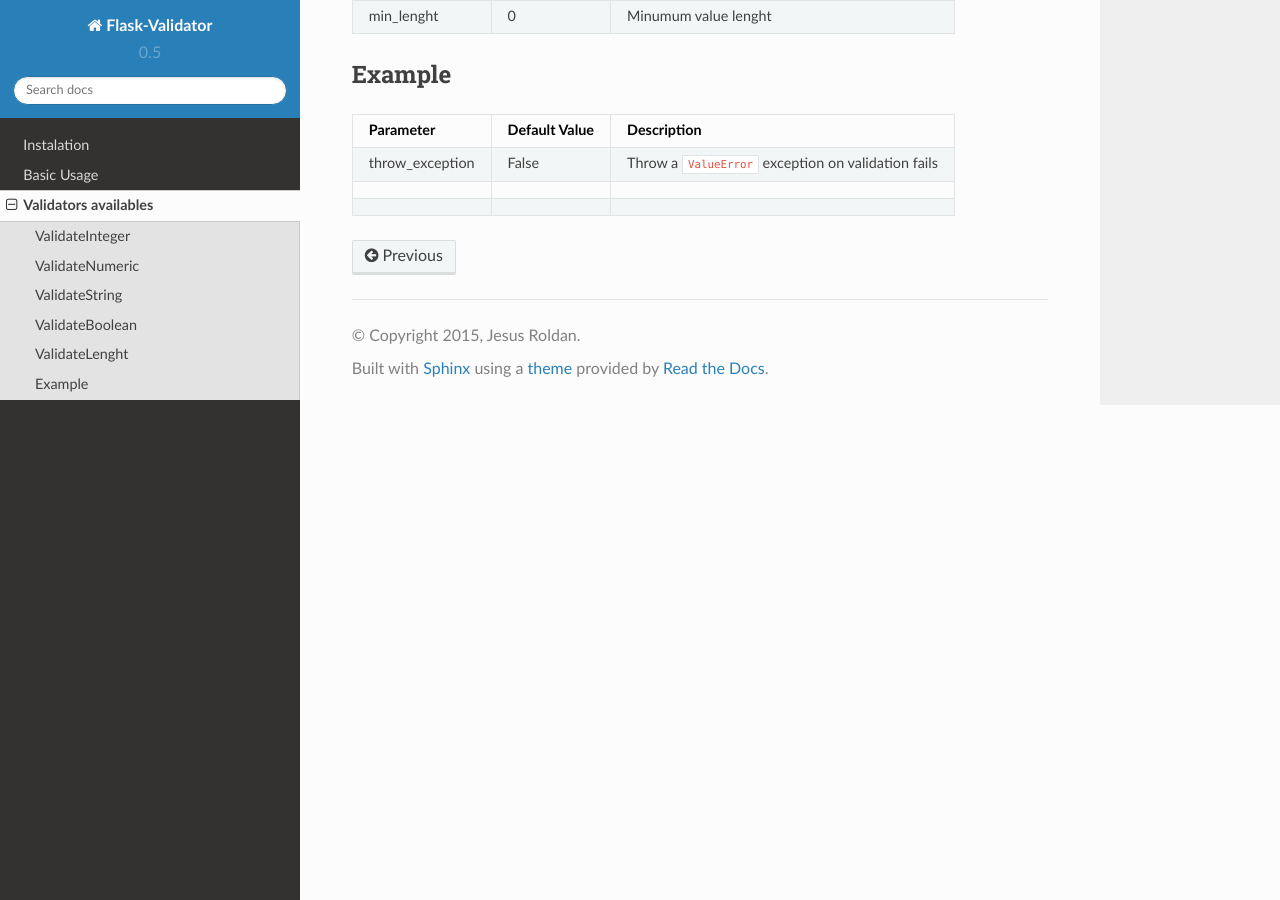
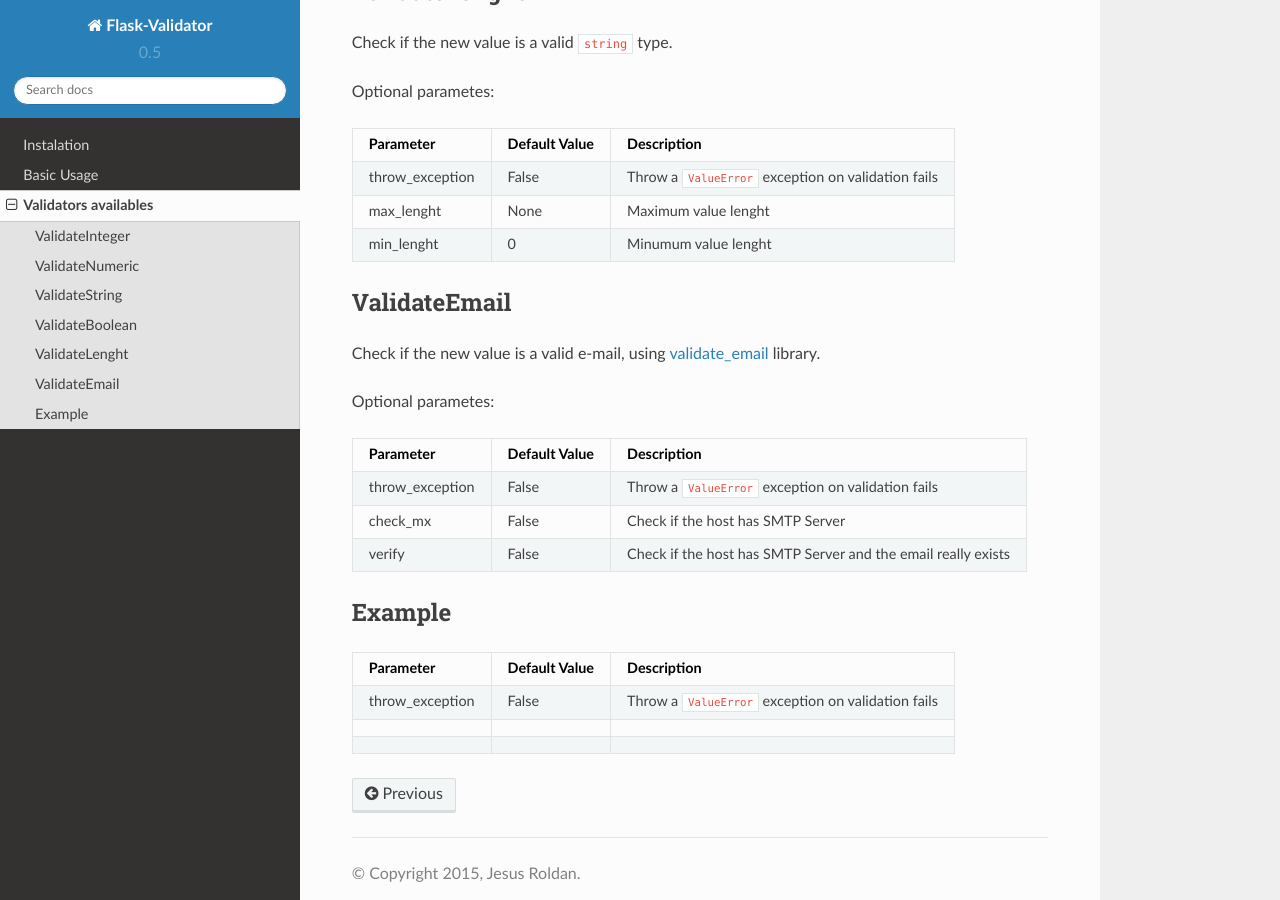
Before and after one commit to xeBuz/Flask-Validator, a Sphinx documentation site: the page built from docs/validators.rst, in a window 1280 px wide and 900 px high, scrolled down 1687 px. Built offline with Sphinx 7.4.7 and the Read the Docs theme 2.0.0, drawn with Linux system fonts in a browser that asks for light colours; some of the changed text lies outside the part shown.

Commit message:
Added ValidateEmail

````diff
--- a/docs/usage.rst
+++ b/docs/usage.rst
@@ -2,7 +2,9 @@
 ====================
 
 
-Basic usage. I strongly recommend the validation using the SQLAlchemy special  directive_ ``__declare_last__``, it occurs after mappings are assumed to be completed and the ‘configure’ step has finished.
+The most performant way to set up your validations is uring the SQLAlchemy special  directive_ ``__declare_last__``, it occurs after mappings are assumed to be completed and the ‘configure’ step has finished.
+With this method, you will create the event one tine, just before the class creation.
+
 The only required argument is the Column to validate.
 
 
--- a/docs/validators.rst
+++ b/docs/validators.rst
@@ -9,6 +9,7 @@
 * :ref:`in_string`
 * :ref:`in_boolean`
 * :ref:`in_lenght`
+* :ref:`in_email`
 
 
 
@@ -30,6 +31,7 @@
 | allow_null              | True                 | Allow ``null`` values                                           |
 +-------------------------+----------------------+-----------------------------------------------------------------+
 
+.. note:: ``long`` type is only available i  Python 2.7
 
 
 .. _in_numeric:
@@ -37,7 +39,7 @@
 ValidateNumeric
 ---------------
 
-Check if the new value is a valid ``int``, ``long``, ```float``` or ``complex`` type
+Check if the new value is a valid ``int``, ``long``, ``float`` or ``complex`` type
 
 
 Optional parametes:
@@ -49,6 +51,9 @@
 +-------------------------+----------------------+-----------------------------------------------------------------+
 | allow_null              | True                 | Allow ``null`` values                                           |
 +-------------------------+----------------------+-----------------------------------------------------------------+
+
+
+.. note:: ``long`` type is only available i  Python 2.7
 
 
 
@@ -109,6 +114,25 @@
 
 
 
+.. _in_email:
+
+ValidateEmail
+-------------
+
+Check if the new value is a valid e-mail, using validate_email_ library.
+
+Optional parametes:
+
++-------------------------+----------------------+-----------------------------------------------------------------+
+| Parameter               | Default Value        | Description                                                     |
++=========================+======================+=================================================================+
+| throw_exception         | False                | Throw a ``ValueError`` exception on validation fails            |
++-------------------------+----------------------+-----------------------------------------------------------------+
+| check_mx                | False                | Check if the host has SMTP Server                               |
++-------------------------+----------------------+-----------------------------------------------------------------+
+| verify                  | False                | Check if the host has SMTP Server and the email really exists   |
++-------------------------+----------------------+-----------------------------------------------------------------+
+
 
 
 
@@ -125,3 +149,6 @@
 +-------------------------+----------------------+-----------------------------------------------------------------+
 |                         |                      |                                                                 |
 +-------------------------+----------------------+-----------------------------------------------------------------+
+
+
+.. _validate_email: https://github.com/syrusakbary/validate_email
--- a/flask_validator/__init__.py
+++ b/flask_validator/__init__.py
@@ -1,2 +1,3 @@
 from .validator import FlaskValidator
-from .constraints import Validator, ValidateInteger, ValidateNumeric, ValidateString, ValidateBoolean, ValidateLength
+from .constraints import Validator, ValidateInteger, ValidateNumeric, ValidateString, ValidateBoolean, ValidateLength, \
+    ValidateEmail
--- a/requirements.txt
+++ b/requirements.txt
@@ -2,3 +2,5 @@
 nose==1.3.4
 sphinx==1.3.1
 sphinx-autobuild==0.5.2
+validate_email==1.3
+pyDNS==2.3.6
````
Also changed, not shown: README.md (+1 -0 lines), 3 other files.
